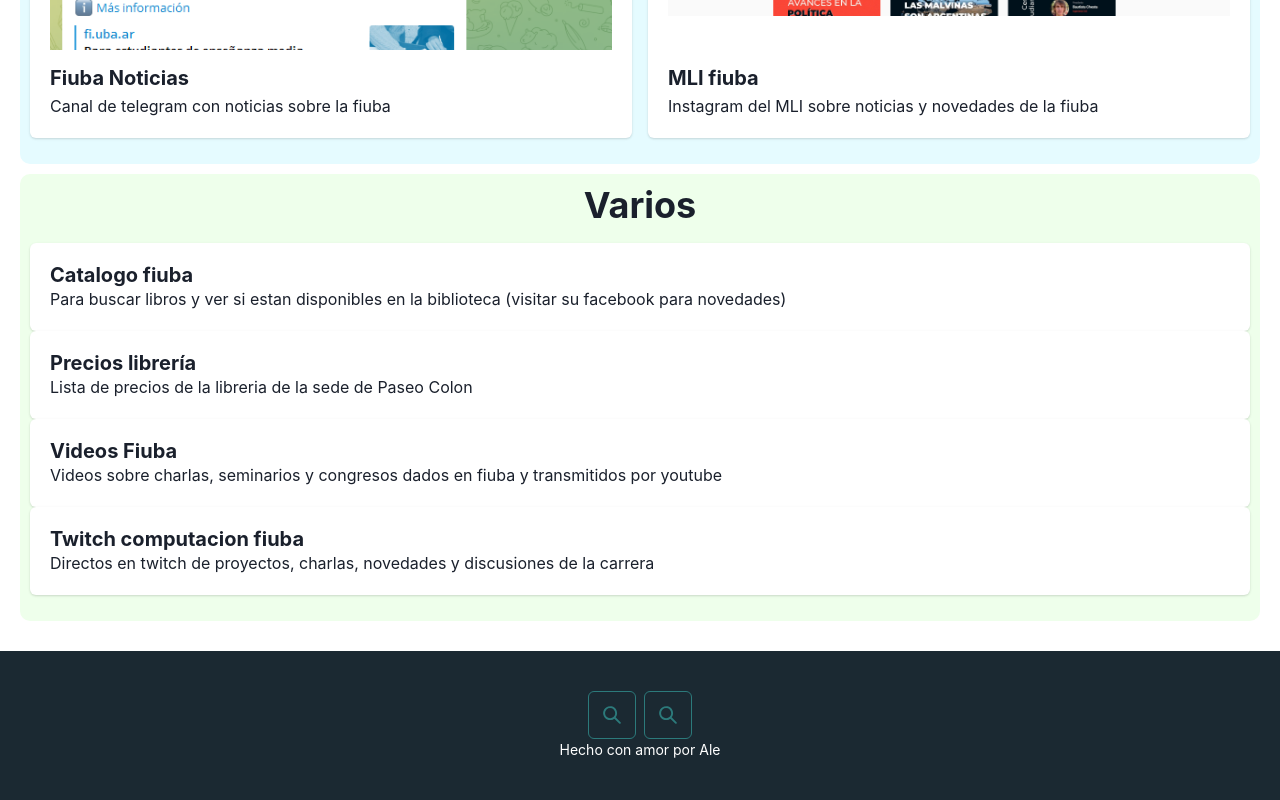
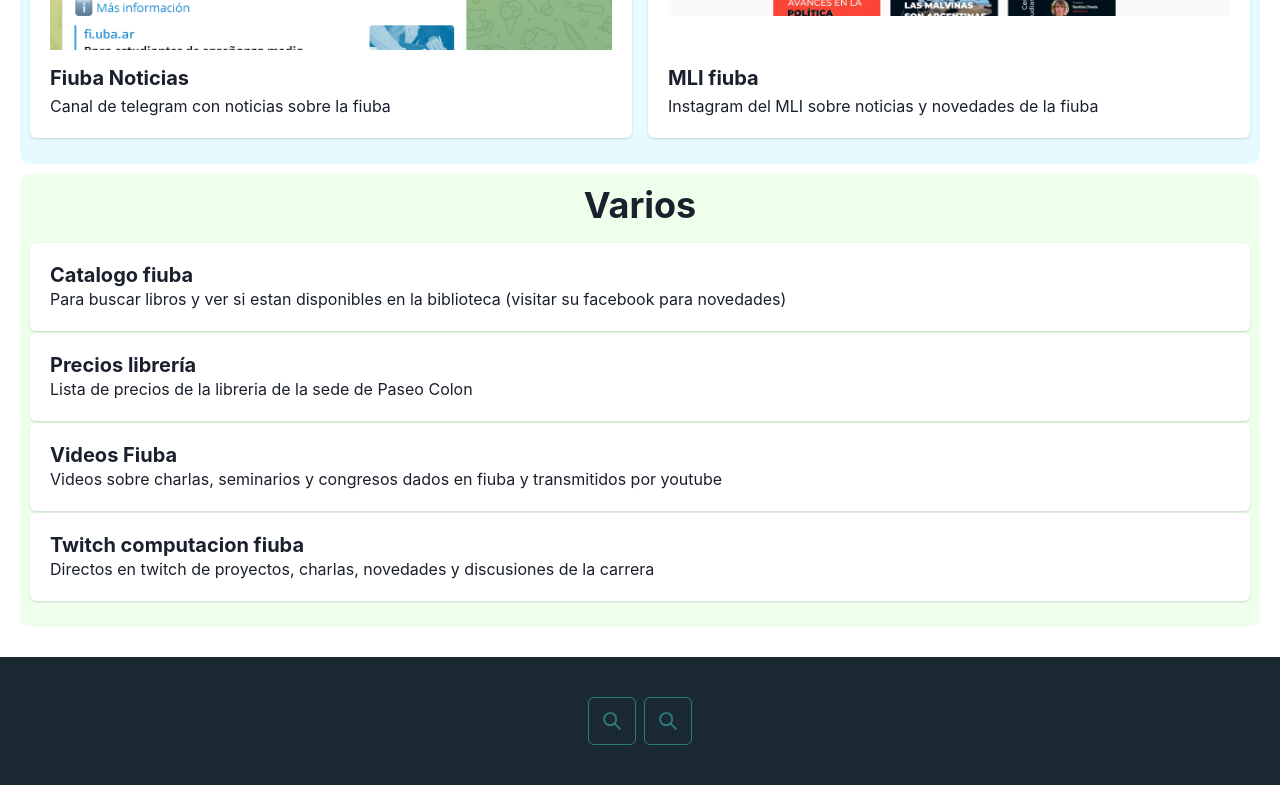
Before and after one commit to AlePaff/sabelo-fiuba, a React (Create React App) app in the folder sabelo-fiuba/: page / in a window 1280 px wide. Shown: the part 4337-5137 px from the top of the page. Built offline with nearby package versions, Linux system fonts and the light colour scheme.

Commit message:
footer terminado

```diff
--- a/sabelo-fiuba/src/App.js
+++ b/sabelo-fiuba/src/App.js
@@ -110,9 +110,8 @@ function App() {
 
       </div>
 
-      <Footer>
-        <p>Hecho con amor por Ale</p>
-      </Footer>
+
+      <Footer></Footer>
 
     </ChakraProvider>
   );
--- a/sabelo-fiuba/src/components/CardSabelo.js
+++ b/sabelo-fiuba/src/components/CardSabelo.js
@@ -17,6 +17,8 @@ function CardSabelo(props) {
                         fallbackSrc= {require('./../assets/images/placeholder.png')}
                         fit='cover'
                         overflow='hidden'
+                        cursor='pointer'        // cursor de mano cuando se pasa por encima
+                        onClick={() => window.open(props.link, "_blank")}
                     />
 
                 </div>
--- a/sabelo-fiuba/src/components/CardVarios.js
+++ b/sabelo-fiuba/src/components/CardVarios.js
@@ -13,6 +13,8 @@ function CardVarios(props) {
                 // opacity: '0.6',
                 transition: '0.15s',
             }}
+            onClick={() => window.open(props.link, "_blank")}
+            cursor='pointer'
         >
             <CardBody>
                 <Stack spacing='4'>
--- a/sabelo-fiuba/src/styles.css
+++ b/sabelo-fiuba/src/styles.css
@@ -4,7 +4,7 @@
 	margin-top: 40px;
 
 	/* permite que al alejar quede centrado todo el contenido */
-	/* display: inline-flex;
+	/* display: flex;
 	flex-direction: column;
 	width: 100%;
 	align-items: center; */
@@ -89,17 +89,22 @@ body {
 
 /* display: 'flex', flexDirection: 'column', alignItems: 'left', justifyContent: 'center', maxWidth: '1800px'} */
 .display-cards-column {
-	display: block;
-	/* display: flex; */
-	/* flex-direction: column; */
-	/* justify-content: stretch;
+	display: flex;
+	flex-direction: column;
+	/* display: grid;
+	flex-direction: column;
+	justify-content: stretch;
 	align-items: stretch; */
 
 
 	/* justify-content: left;
 	align-items: left; */
 	max-width: 1800px;
+	/* min-width: 100%; */
+	/* width: 100%; */
+	gap: 2px;
 }
+
 
 
 /*para que las imagenes queden todas del mismo tamaño*/
@@ -135,9 +140,3 @@ body {
 .img-hover-zoom:hover img {
 	transform: scale(1.05);
 }
-
-
-/*invertir colores del icono de github*/
-.invert_effect {
-	filter: invert(100%);
-}
```
